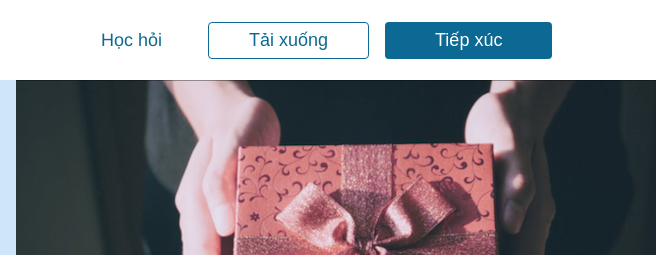
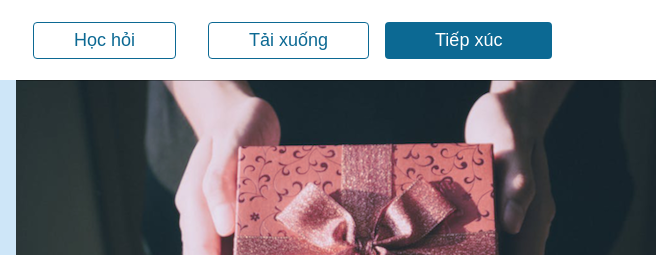
Before and after one commit to Kazuo0204/g4b_vn, a plain HTML site: page learn/index.html in a window 1280 px wide. Shown: the top 255 px of the page, 624-1280 px from the left. Drawn offline with Linux system fonts and the light colour scheme.

Commit message:
Update index.html

```diff
--- a/learn/index.html
+++ b/learn/index.html
@@ -24,8 +24,7 @@
           <a id="header-logo" class="header-logo" href="../">
             <img src="img/internal/logo.svg" alt="header-logo">
           </a>
-            <ul class="nav_links">
-              <li><a href ="../learn/">Học hỏi</a></li>
+           <a class="dnl" href="../learn/"><button>Học hỏi</button></a>
 
             </ul>
           <a class="dnl" href="../download/"><button>Tải xuống</button></a>
```
